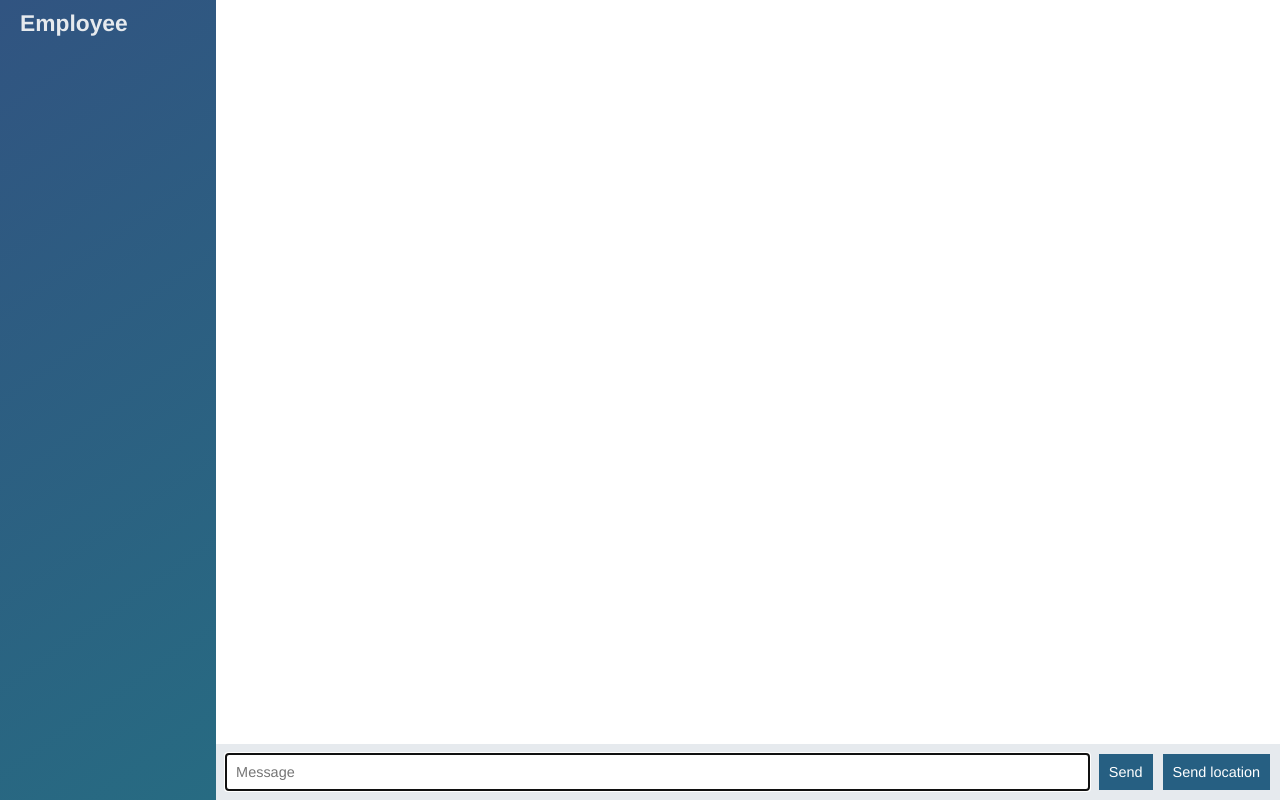
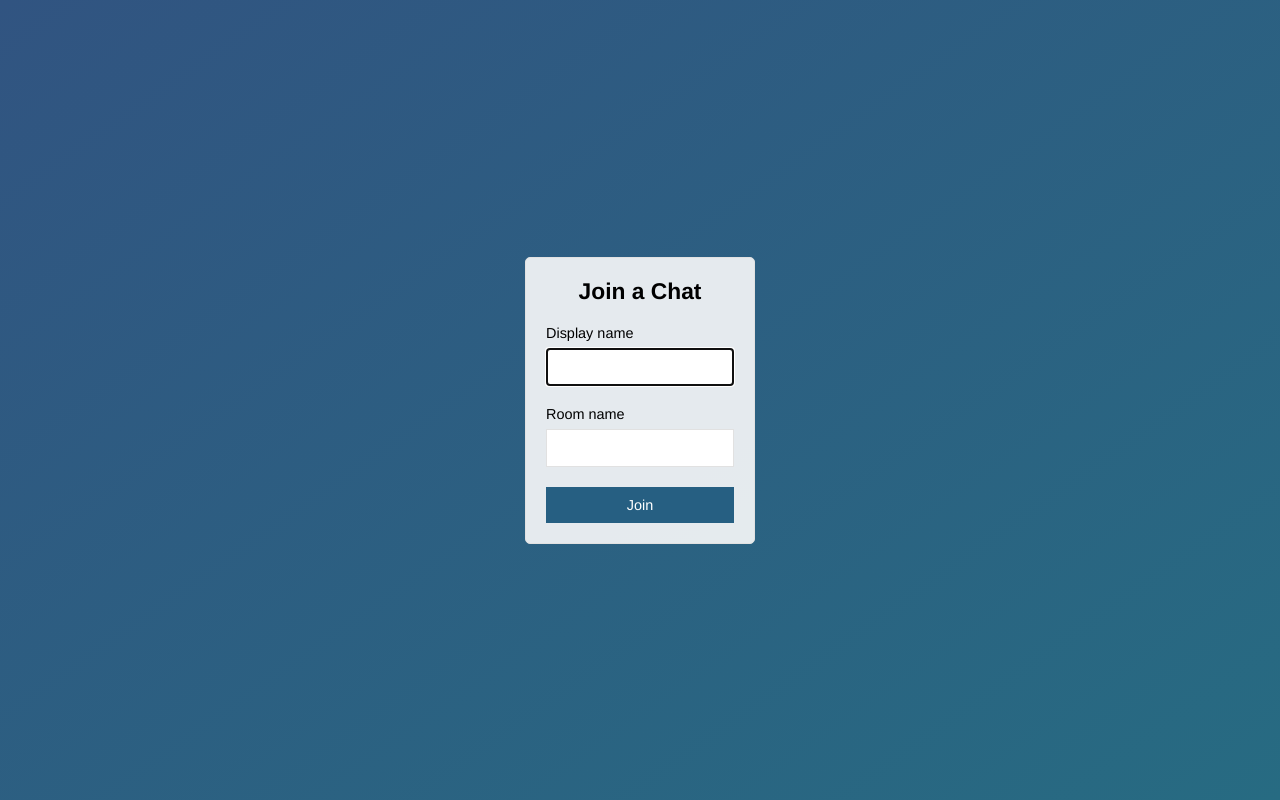
Before and after one commit to maahboss/node-chat-app, a website: page public/index.html in a window 1280 px wide. Drawn offline with nearby package versions, Linux system fonts and the light colour scheme; no server answers.

Commit message:
Add join

```diff
--- a/public/index.html
+++ b/public/index.html
@@ -1,68 +1,32 @@
 <!DOCTYPE html>
-
 <html>
 
 <head>
   <meta charset="utf-8">
+  <title>Join | ChatApp</title>
+  <meta name="viewport" content="width=device-width, initial-scale=1, user-scalable=no">
   <link rel="stylesheet" href="/css/styles.css">
 </head>
 
-<body class="chat">
-
-  <div class="chat__sidebar">
-    <h3>Employee</h3>
-    <div id="users"></div>
+<body class="centered-form">
+  <div class="centered-form__form">
+    <form action="/chat.html">
+      <div class="form-field">
+        <h3>Join a Chat<h3>
+      </div>
+      <div class="form-field">
+        <label>Display name</label>
+        <input type="text" name="name" autofocus/>
+      </div>
+      <div class="form-field">
+        <label>Room name</label>
+        <input type="text" name="room"/>
+      </div>
+      <div class="form-field">
+        <button>Join</button>
+      </div>
+    </form>
   </div>
-
-  <div class="chat__main">
-    <ol id="messages" class="chat__messages"></ol>
-
-    <div class="chat__footer">
-      <form id="message-form">
-        <input name="message" type="text" placeholder="Message" autofocus autocomplete="off"/>
-        <button>Send</button>
-      </form>
-      <button id="send-location">Send location</button>
-    </div>
-  </div>
-
-  <script id="message-template" type="text/template">
-     <li class="message">
-       <div class="message__title">
-         <h4>{{from}}</h4>
-         <span>{{createdAt}}</span>
-       </div>
-
-       <div class="message-body">
-         <p>{{text}}</p>
-       </div>
-
-     </li>
-
-  </script>
-
-  <script id="location-message-template" type="text/template">
-    <li class="message">
-      <div class="message__title">
-        <h4>{{from}}</h4>
-        <span>{{createdAt}}</span>
-      </div>
-
-      <div class="message-body">
-        <p>
-          <a href="{{url}}" target="_blank">My Current Location</a>
-        </p>
-      </div>
-
-    </li>
-
- </script>
-
-  <script src="/socket.io/socket.io.js"></script>
-  <script src="/js/libs/jquery-3.3.1.min.js"></script>
-  <script src="/js/libs/moment.js"></script>
-  <script src="/js/libs/mustache.js"></script>
-  <script src="/js/index.js"></script>
 </body>
 
 </html>
```
Also changed, not shown: public/chat.html (added, +70 -0 lines), public/js/chat.js (renamed from public/js/index.js).
